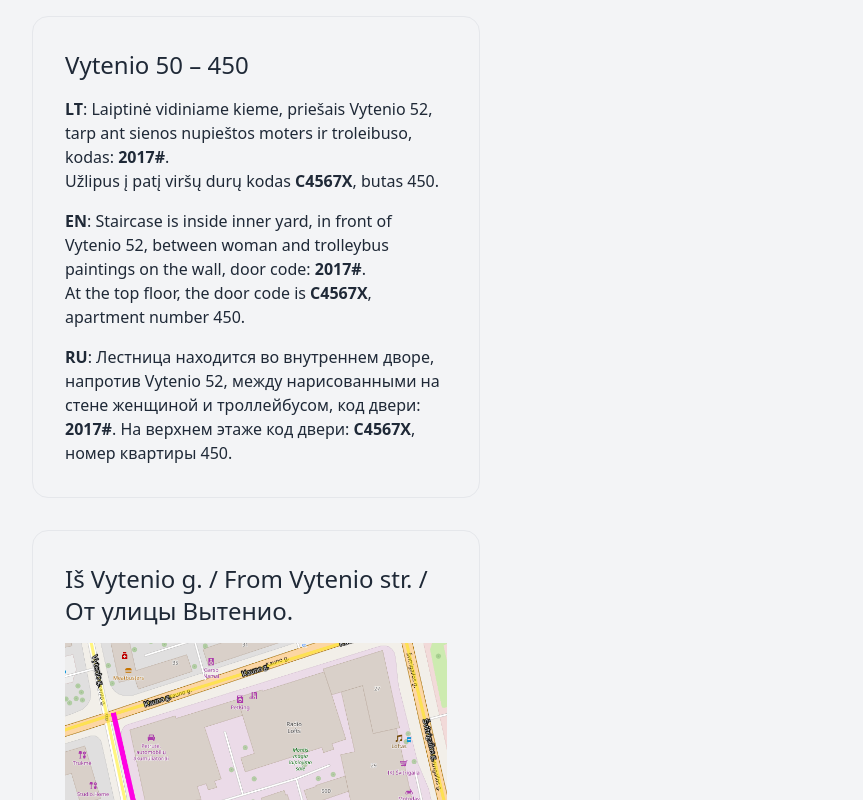
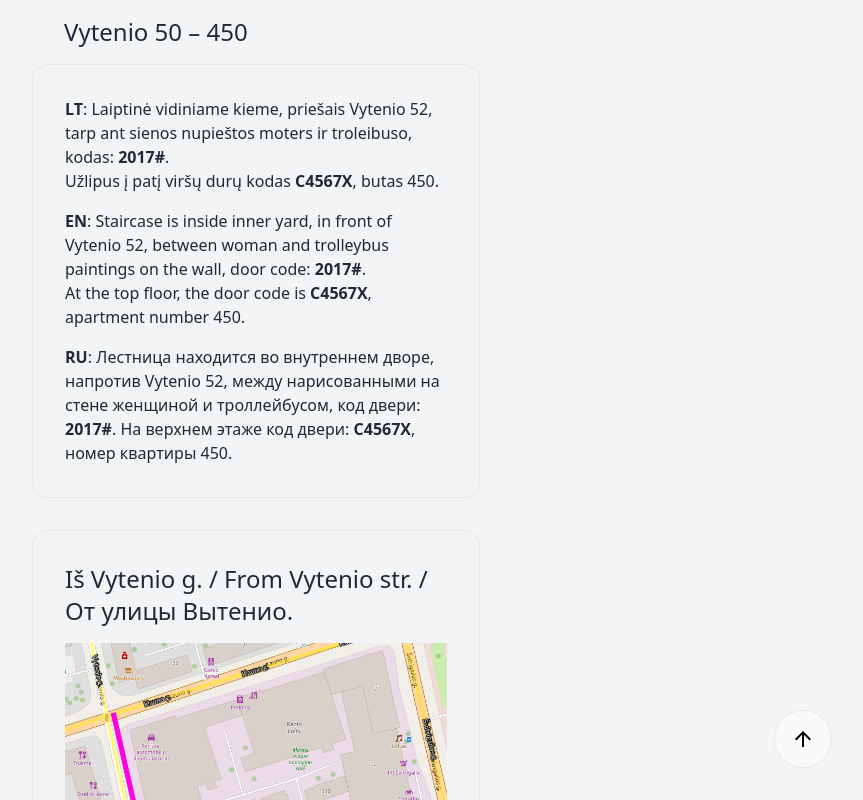
Before and after one commit to simzar/where-me, an Astro site: page / in a window 1280 px wide. Shown: the top 800 px of the page, without its empty margins (384-1247 px from the left). Built offline with nearby package versions, Linux system fonts and the light colour scheme; Astro itself is replaced by a stand-in of ours.

Commit message:
Add back to top navigation

```diff
--- /dev/null
+++ b/src/components/NavigationUp.astro
@@ -0,0 +1,7 @@
+---
+import arrowIcon from '../images/arrow_up.svg?raw'
+---
+
+<a href="#top" class="fixed bottom-8 right-4 md:right-16 border rounded-full p-4 bg-gray-50">
+    <Fragment set:html={arrowIcon}/>
+</a>
--- a/src/pages/index.astro
+++ b/src/pages/index.astro
@@ -8,10 +8,12 @@ import vytenio1 from '../images/from_vytenio_1.png';
 import vytenio2 from '../images/from_vytenio_2.png';
 import vytenio3 from '../images/from_vytenio_3.png';
 import Card from '../components/Card.astro';
+import NavigationUp from '../components/NavigationUp.astro';
 ---
 
 <Layout title="where">
-    <Card id="address" title="Vytenio 50 – 450">
+    <h1 id="top" class="text-2xl my-4 px-4 md:px-8">Vytenio 50 – 450</h1>
+    <Card id="instructions" title="">
         <p class="my-4"><b>LT</b>: Laiptinė vidiniame kieme, priešais Vytenio 52, tarp ant sienos nupieštos moters ir troleibuso, kodas: <b>2017#</b>.<br/>Užlipus į patį viršų durų kodas <b>C4567X</b>, butas 450.</p>
         <p class="my-4"><b>EN</b>: Staircase is inside inner yard, in front of Vytenio 52, between woman and trolleybus paintings on the wall, door code: <b>2017#</b>.<br/> At the top floor, the door code is <b>C4567X</b>, apartment number 450.</p>
         <p class="my-4"><b>RU</b>: Лестница находится во внутреннем дворе, напротив Vytenio 52, между нарисованными на стене женщиной и троллейбусом, код двери: <b>2017#</b>. На верхнем этаже код двери: <b>C4567X</b>, номер квартиры 450.</p>
@@ -26,3 +28,4 @@ import Card from '../components/Card.astro';
         <Image src={paneriu2} alt="Map with arrows" />
     </Card>
 </Layout>
+<NavigationUp />
```
Also changed, not shown: src/images/arrow_up.svg (added).
